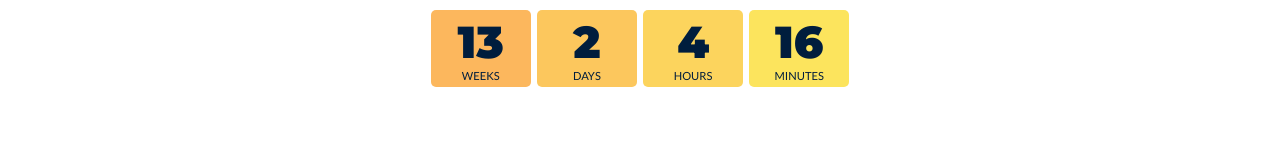
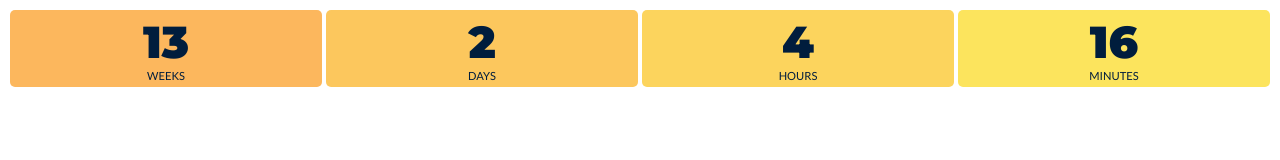
Before and after one commit to JackSmith00/Notion-Widgets, a plain HTML site: page Widgets/deadline-countdown.html in a window 1280 px wide. Drawn offline with Linux system fonts and the light colour scheme.

Commit message:
adaptive grid layout on countdown timer

```diff
--- a/Widgets/deadline-countdown.html
+++ b/Widgets/deadline-countdown.html
@@ -18,13 +18,13 @@ body{
   text-transform: uppercase;
   font-family: 'Lato', sans-serif;
   font-size: .7em;
+  display: grid;
 }
 
 .weeks, .days, .hours, .minutes {
   display: inline-block;
   padding: 5px;
   margin: 2px;
-  width: 90px;
   border-radius: 5px;
 }
 
@@ -49,6 +49,18 @@ body{
   color:  #001d3d;
   font-size: 4em;
   text-align: center;
+}
+
+@media (min-width: 200px) {
+  #timer {
+    grid-template-columns: 1fr 1fr;
+  }
+}
+
+@media (min-width: 400px) {
+  #timer {
+    grid-template-columns: 1fr 1fr 1fr 1fr;
+  }
 }
     </style>
 </head>
```
